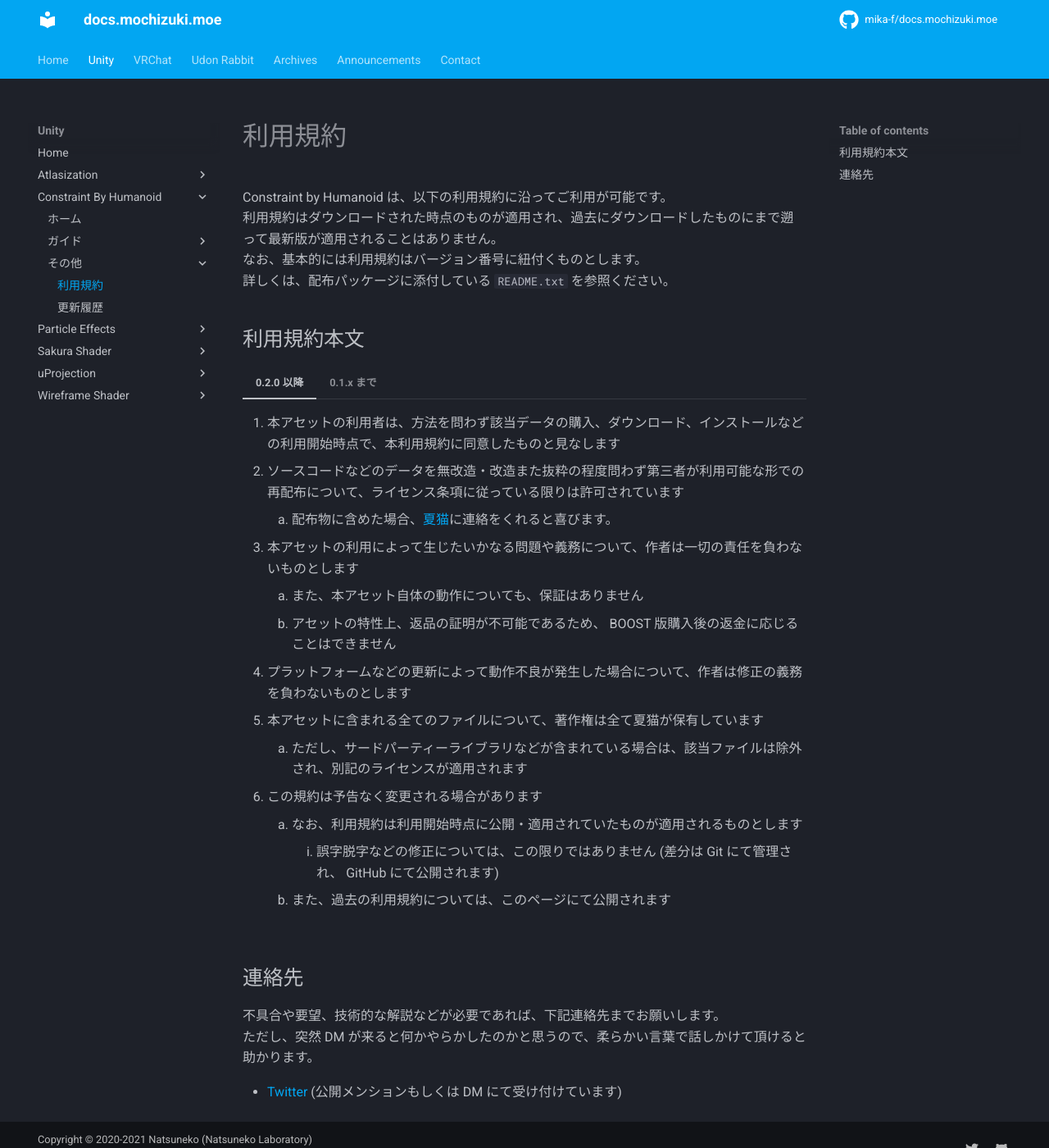
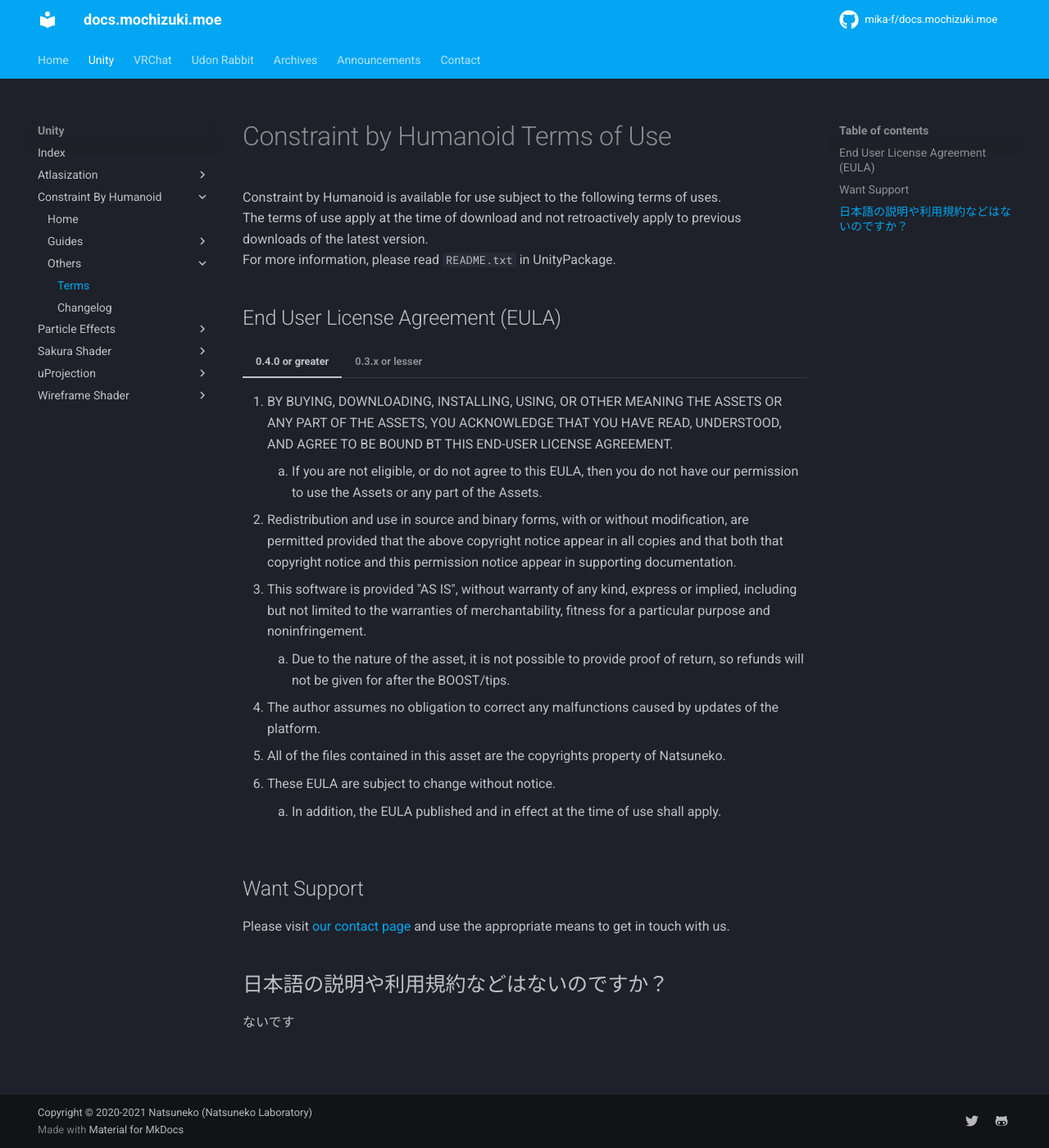
Before and after one commit to mika-archived/docs.mochizuki.moe, an MkDocs documentation site: the page built from docs/unity/constraint-by-humanoid/terms.md, in a window 1280 px wide and 1400 px high. Shown: the whole window at 82% size. Built offline with MkDocs 1.6.1 and Material for MkDocs 9.7.7, drawn with Linux system fonts in a browser that asks for light colours; comment, search, counter and statistics services are not loaded.

Commit message:
docs: update

```diff
--- a/docs/unity/constraint-by-humanoid/terms.md
+++ b/docs/unity/constraint-by-humanoid/terms.md
@@ -1,40 +1,40 @@
-# 利用規約
+---
+title: Constraint by Humanoid Terms of Use
+---
 
-Constraint by Humanoid は、以下の利用規約に沿ってご利用が可能です。
-利用規約はダウンロードされた時点のものが適用され、過去にダウンロードしたものにまで遡って最新版が適用されることはありません。
-なお、基本的には利用規約はバージョン番号に紐付くものとします。
-詳しくは、配布パッケージに添付している `README.txt` を参照ください。
+# Constraint by Humanoid Terms of Use
 
-## 利用規約本文
+Constraint by Humanoid is available for use subject to the following terms of uses.
+The terms of use apply at the time of download and not retroactively apply to previous downloads of the latest version.
+For more information, please read `README.txt` in UnityPackage.
+
+## End User License Agreement (EULA)
 
 <!-- prettier-ignore-start -->
-=== "0.2.0 以降"
-    1. 本アセットの利用者は、方法を問わず該当データの購入、ダウンロード、インストールなどの利用開始時点で、本利用規約に同意したものと見なします
-    1. ソースコードなどのデータを無改造・改造また抜粋の程度問わず第三者が利用可能な形での再配布について、ライセンス条項に従っている限りは許可されています
-         1. 配布物に含めた場合、[夏猫](https://r.mochizuki.moe/Natsuneko){target=\_blank}に連絡をくれると喜びます。
-    1. 本アセットの利用によって生じたいかなる問題や義務について、作者は一切の責任を負わないものとします
-         1. また、本アセット自体の動作についても、保証はありません
-         1. アセットの特性上、返品の証明が不可能であるため、 BOOST 版購入後の返金に応じることはできません
-    1. プラットフォームなどの更新によって動作不良が発生した場合について、作者は修正の義務を負わないものとします
-    1. 本アセットに含まれる全てのファイルについて、著作権は全て夏猫が保有しています
-         1. ただし、サードパーティーライブラリなどが含まれている場合は、該当ファイルは除外され、別記のライセンスが適用されます
-    1. この規約は予告なく変更される場合があります
-         1. なお、利用規約は利用開始時点に公開・適用されていたものが適用されるものとします
-            1. 誤字脱字などの修正については、この限りではありません (差分は Git にて管理され、 GitHub にて公開されます)
-         1. また、過去の利用規約については、このページにて公開されます
+=== "0.4.0 or greater"
+    1. BY BUYING, DOWNLOADING, INSTALLING, USING, OR OTHER MEANING THE ASSETS OR ANY PART OF THE ASSETS, YOU ACKNOWLEDGE THAT YOU HAVE READ, UNDERSTOOD, AND AGREE TO BE BOUND BT THIS END-USER LICENSE AGREEMENT.
+        1. If you are not eligible, or do not agree to this EULA, then you do not have our permission to use the Assets or any part of the Assets.
+    1. Redistribution and use in source and binary forms, with or without modification, are permitted provided that the above copyright notice appear in all copies and that both that copyright notice and this permission notice appear in supporting documentation.
+    1. This software is provided "AS IS", without warranty of any kind, express or implied, including but not limited to the warranties of merchantability, fitness for a particular purpose and noninfringement.
+        1. Due to the nature of the asset, it is not possible to provide proof of return, so refunds will not be given for after the BOOST/tips.
+    1. The author assumes no obligation to correct any malfunctions caused by updates of the platform.
+    1. All of the files contained in this asset are the copyrights property of Natsuneko.
+    1. These EULA are subject to change without notice.
+        1. In addition, the EULA published and in effect at the time of use shall apply.
 
-=== "0.1.x まで"
-    1. 本成果物の利用によって生じたいかなる問題や義務について、作者は一切の責任を負わないものとします
-    1. 将来の更新によって動作不良が発生した場合について、作者は修正の義務を負わないものとします
-    1. 本成果物に含まれる全てのファイルについて、著作権は全て夏猫が保有しています
-        1. ただし、サードパーティーライブラリなどが含まれている場合は、該当ファイルは除外されます
-    1. 販売しているものの**再配布などは UnityPackage 内の `LICENSE` を含めた状態であれば可能です**
+=== "0.3.x or lesser"
+    1. This software is provided "AS IS", without warranty of any kind, express or implied, including but not limited to the warranties of merchantability, fitness for a particular purpose and noninfringement.
+        1. Due to the nature of the asset, it is not possible to provide proof of return, so refunds will not be given for after the BOOST/tips.
+    1. The author assumes no obligation to correct any malfunctions caused by updates of the platform.
+    1. All of the files contained in this asset are the copyrights property of Natsuneko.
+    1. Redistributions of sold items are **allowed as long as the `LICENSE` in the UnityPackage is included**.
 
 <!-- prettier-ignore-end -->
 
-## 連絡先
+## Want Support
 
-不具合や要望、技術的な解説などが必要であれば、下記連絡先までお願いします。
-ただし、突然 DM が来ると何かやらかしたのかと思うので、柔らかい言葉で話しかけて頂けると助かります。
+Please visit [our contact page](/contact) and use the appropriate means to get in touch with us.
 
--   [Twitter](https://r.mochizuki.moe/BoothSupport){target=\_blank} (公開メンションもしくは DM にて受け付けています)
+## 日本語の説明や利用規約などはないのですか？
+
+ないです
--- a/mkdocs.yml
+++ b/mkdocs.yml
@@ -40,7 +40,7 @@
 nav:
   - Home: index.md
   - Unity:
-      Home: unity/index.md
+      Index: unity/index.md
       Atlasization:
         ホーム: unity/atlasization/index.md
         ガイド:
@@ -51,13 +51,13 @@
           利用規約: unity/atlasization/terms.md
           更新履歴: unity/atlasization/changelog.md
       Constraint By Humanoid:
-        ホーム: unity/constraint-by-humanoid/index.md
-        ガイド:
-          インストール: unity/constraint-by-humanoid/guides/getting-started.md
-          使い方: unity/constraint-by-humanoid/guides/how-to-use.md
-        その他:
-          利用規約: unity/constraint-by-humanoid/terms.md
-          更新履歴: unity/constraint-by-humanoid/changelog.md
+        Home: unity/constraint-by-humanoid/index.md
+        Guides:
+          Installation: unity/constraint-by-humanoid/guides/getting-started.md
+          How to Use: unity/constraint-by-humanoid/guides/how-to-use.md
+        Others:
+          Terms: unity/constraint-by-humanoid/terms.md
+          Changelog: unity/constraint-by-humanoid/changelog.md
       Particle Effects:
         Home: unity/particle-system/index.md
         General:
@@ -106,9 +106,12 @@
           利用規約: unity/wireframe-shader/terms.md
           更新履歴: unity/wireframe-shader/changelog.md
   - VRChat:
-      Home: vrchat/index.md
+      Index: vrchat/index.md
       Asset Merger:
         Home: vrchat/asset-merger/index.md
+        API:
+          Integration: vrchat/asset-merger/api/index.md
+          Extensions: vrchat/asset-merger/api/extensions.md
         Guides:
           Installation: vrchat/asset-merger/guides/getting-started.md
           How To Use:
@@ -137,7 +140,7 @@
           利用規約: vrchat/sdk2-compat-view/terms.md
           更新履歴: vrchat/sdk2-compat-view/changelog.md
   - Udon Rabbit:
-      Home: udon-rabbit/index.md
+      Index: udon-rabbit/index.md
       共通:
         インストール: udon-rabbit/guides/getting-started.md
       Packages:
```
Also changed, not shown: docs/unity/constraint-by-humanoid/changelog.md (+5 -1 lines), docs/unity/constraint-by-humanoid/guides/getting-started.md (+19 -31 lines), docs/unity/constraint-by-humanoid/guides/how-to-use.md (+33 -37 lines), docs/unity/constraint-by-humanoid/index.md (+2 -4 lines), docs/vrchat/asset-merger/api/index.md (added, +86 -0 lines).
